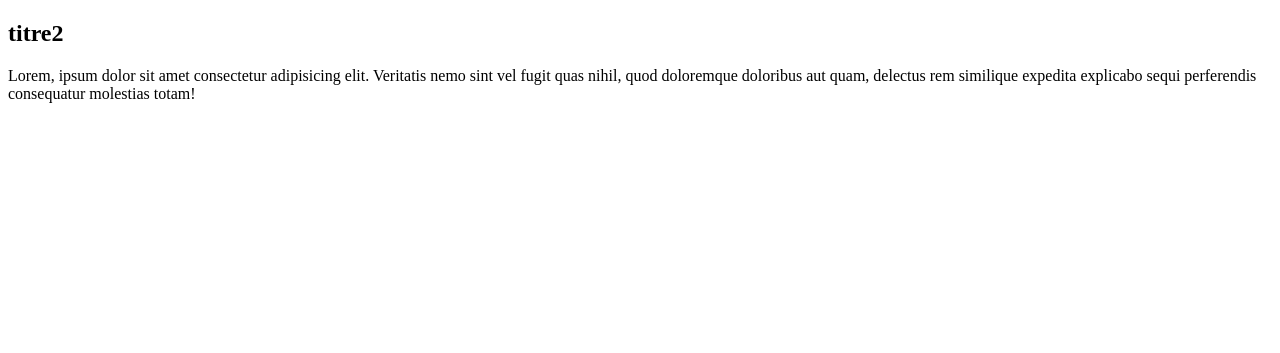
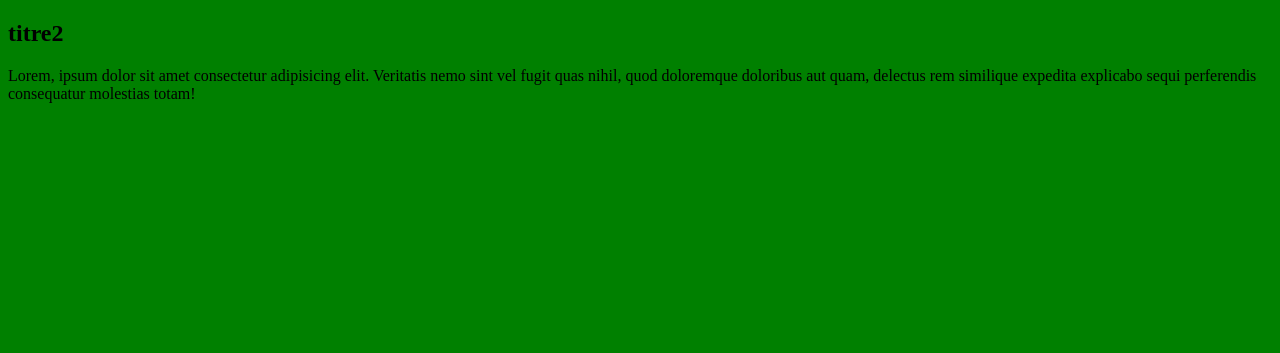
Before and after one commit to yassinekoaubai/tp_git, a plain HTML site: page index.html in a window 1280 px wide. Shown: the top 353 px of the page. Drawn offline with Linux system fonts and the light colour scheme.

Commit message:
change css2

```diff
--- a/index.html
+++ b/index.html
@@ -13,7 +13,7 @@
             font-size: 80px;
         }
         body{
-            backround-color:green;
+            background-color:green;
         }
     </style>
 </head>
```
